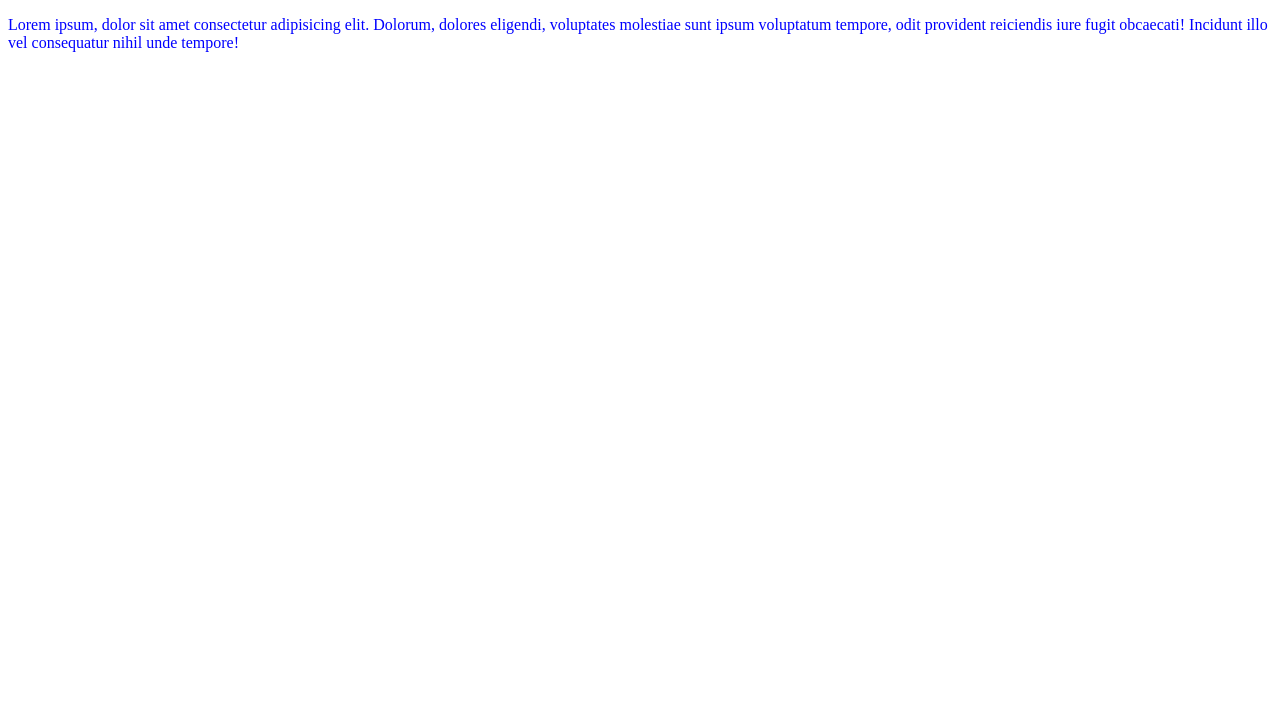
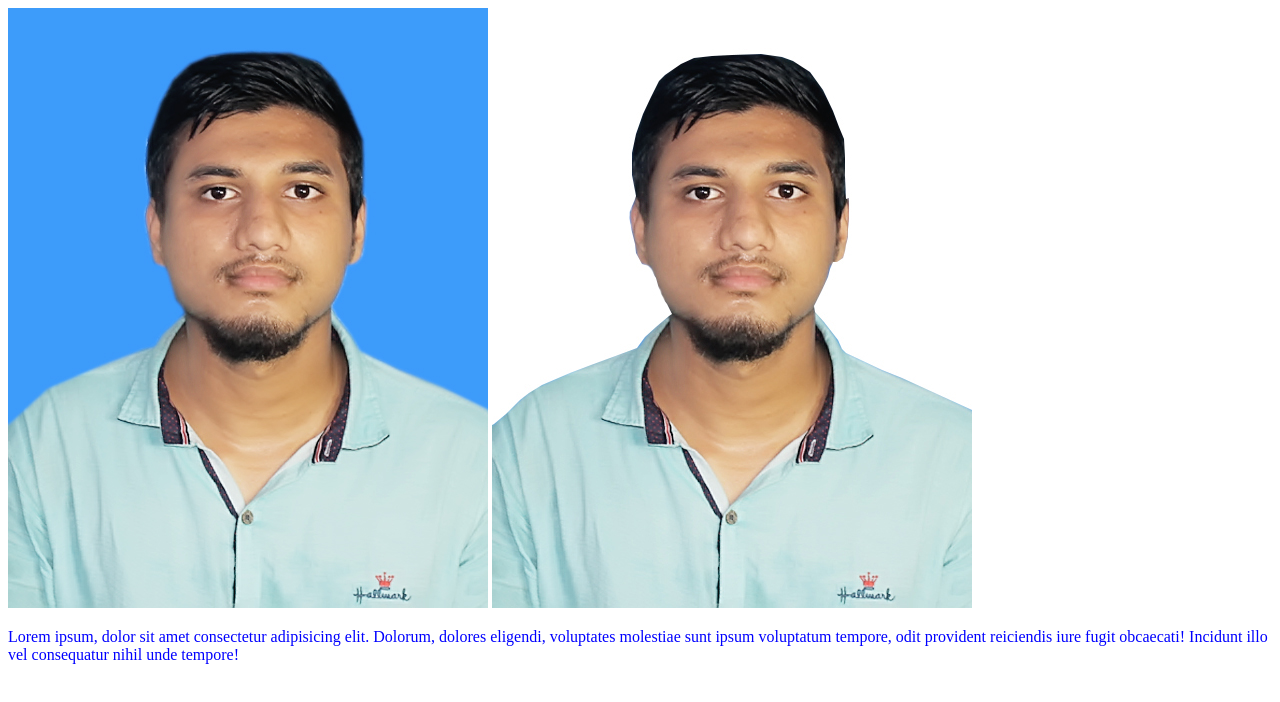
Before and after one commit to shahadat4536/my-first-repo, a plain HTML site: page index.html in a window 1280 px wide. Drawn offline with Linux system fonts and the light colour scheme.

Commit message:
image added

```diff
--- a/index.html
+++ b/index.html
@@ -8,6 +8,9 @@
     <link rel="stylesheet" href="style.css">
 </head>
 <body>
+
+    <img src="shahadat-7.jpg" alt="">
+    <img src="shahadat-8.jpg" alt="">
     <p>Lorem ipsum, dolor sit amet consectetur adipisicing elit. Dolorum, dolores eligendi, voluptates molestiae sunt ipsum voluptatum tempore, odit provident reiciendis iure fugit obcaecati! Incidunt illo vel consequatur nihil unde tempore!</p>
 </body>
 </html>
```
Also changed, not shown: shahadat-7.jpg (added), shahadat-7.png (added), shahadat-8.jpg (added).
